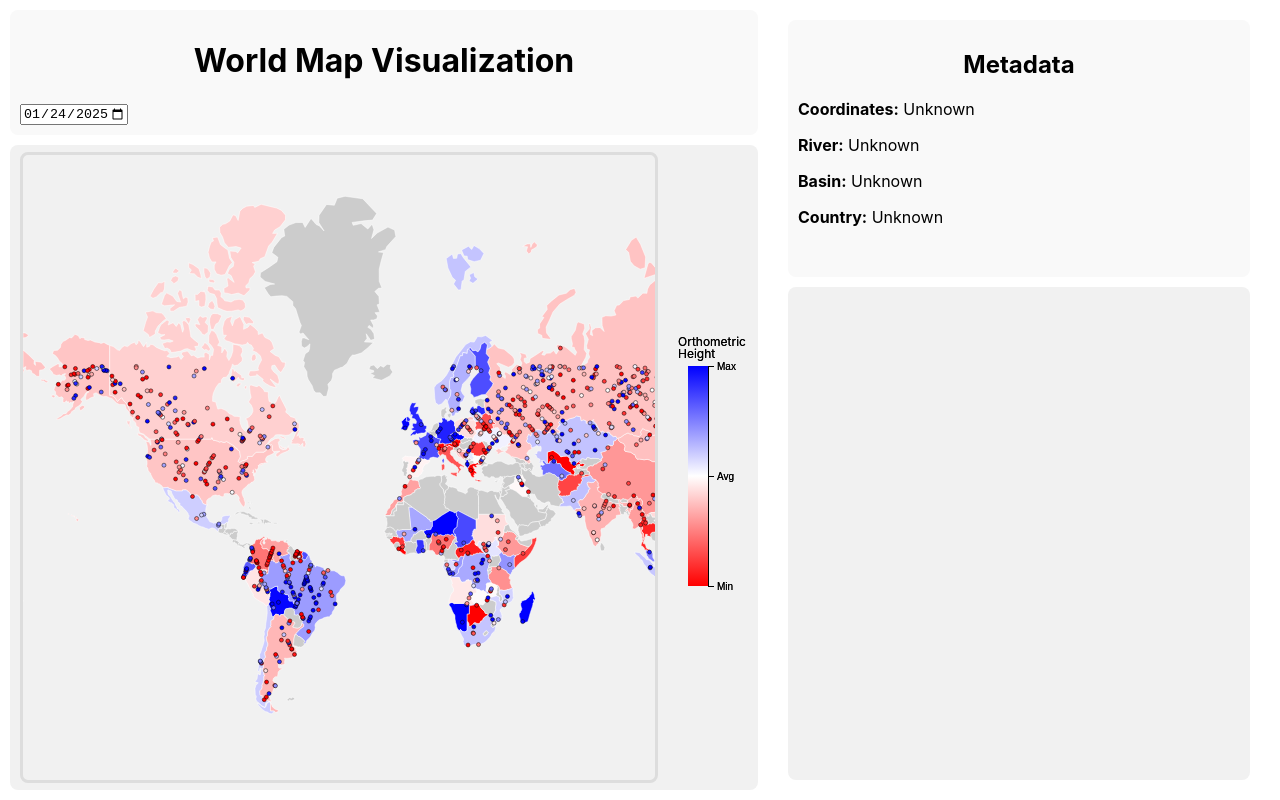
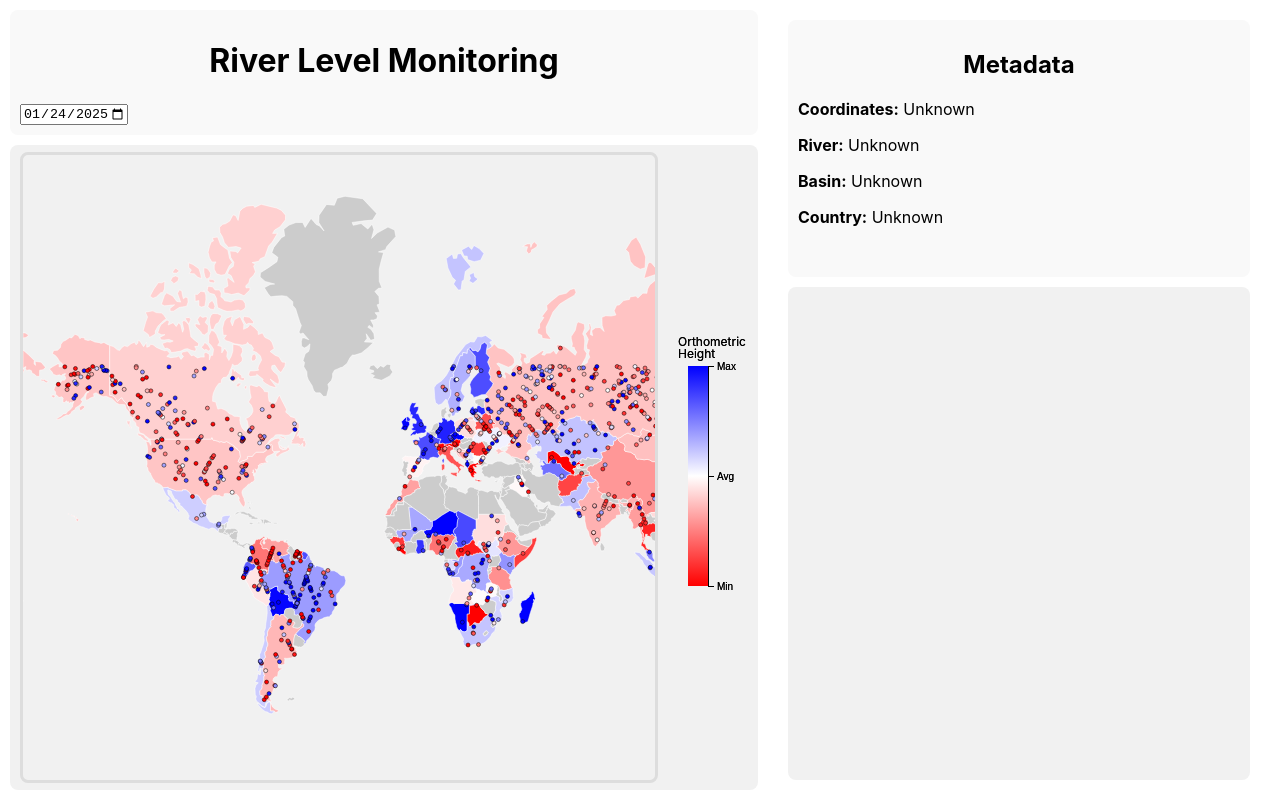
Before and after one commit to Anto-nain/data-vis, a React (Create React App) app in the folder frontend/: page / in a window 1280 px wide. Built offline with nearby package versions, Linux system fonts and the light colour scheme.

Commit message:
new title

```diff
--- a/frontend/src/App.js
+++ b/frontend/src/App.js
@@ -69,7 +69,7 @@ const App = () => {
     <div className="app-container">
       <div className="left-panel">
         <div className="top-left">
-          <h1 style={{ textAlign: 'center' }}>World Map Visualization</h1>
+          <h1 style={{ textAlign: 'center' }}>River Level Monitoring</h1>
           <DateSlider selectedDate={selectedDate} setSelectedDate={setSelectedDate} data={data} />
         </div>
 
```
